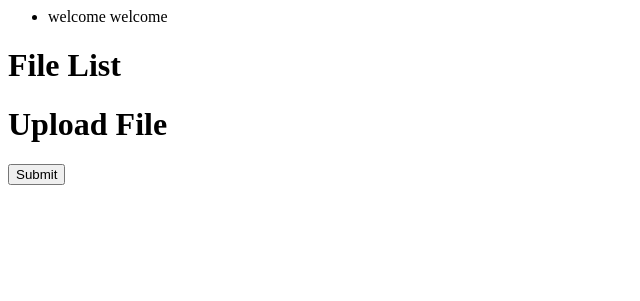
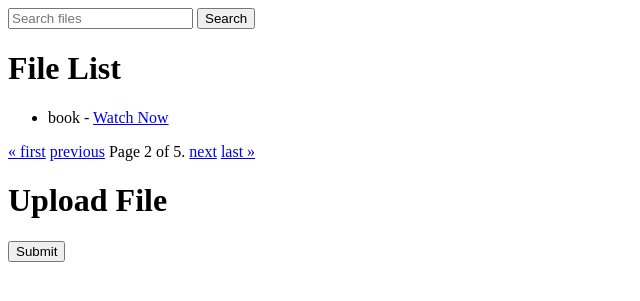
Before and after one commit to bishok2019/Django_practice, a Django app: page /cbv/files/?page=2 in a window 1280 px wide. Shown: the top 301 px of the page, without its empty margins (0-640 px from the left). Run offline with Django 5.2, Linux system fonts and the light colour scheme; data comes from the database, SQL or seed files in the repository; both versions use the stored data as it was after the commit.

Commit message:
add search and pagination

```diff
--- a/class_basesd_views/views.py
+++ b/class_basesd_views/views.py
@@ -1,11 +1,12 @@
 # views.py
 from django.http import HttpResponse
 from django.urls import reverse_lazy
-from django.views.generic import ListView,TemplateView, DetailView, CreateView, UpdateView, DeleteView
+from django.views.generic import ListView, DetailView, CreateView, UpdateView, DeleteView
 from .models import UploadedFile
 from .forms import UploadedFileForm
 from django.contrib import messages
 from django.contrib.auth.mixins import LoginRequiredMixin
+from django.core.paginator import Paginator, EmptyPage, PageNotAnInteger
 
 ####################################-View-####################################
 from django.shortcuts import render, redirect
@@ -14,11 +15,17 @@ from django.views import View
 class CustomMessageMixin:
     messages = 'Hello'
 
-    def get_context_data(self, **kwargs):
+    # def get_context_data(self, **kwargs):
+    #      context = super().get_context_data(**kwargs)
+    #      messages.info(self.request, self.messages)
+    #      return context
+
+    def get_context_data_new(self, **kwargs):
         context = kwargs
         if self.messages:
             messages.info(self.request, self.messages)
         return context
+
     # def get_context_data(self, **kwargs):
     #     context = kwargs or{}
     #     if self.messages:
@@ -33,17 +40,44 @@ class CustomMessageMixin:
 class FileView(CustomMessageMixin,LoginRequiredMixin,View):
     template_name = 'file_list.html'
     login_url = 'login'
-    messages = 'Welcome to file view'
+    paginate_by = 10
+    # paginator = Paginator()
+    messages = 'Welcome to file the view'
 
-    def get_context_data(self, **kwargs):
-        context = super().get_context_data(**kwargs)
+    def get_context_data_w(self, **kwargs):
+        context = super().get_context_data_new(**kwargs)
         return context
 
+    def paginate_queryset(self, queryset, page_number):
+        paginator = Paginator(queryset, self.paginate_by)
+        try:
+            page_obj = paginator.page(page_number)
+        except PageNotAnInteger:
+            messages.warning(self.request, "Page number is invalid. Showing the first page.")
+            page_obj = paginator.page(1)
+        except EmptyPage:
+            messages.warning(self.request, "Page number out of range. Showing the last page.")
+            page_obj = paginator.page(paginator.num_pages)
+        return page_obj
+
     def get(self, request):
-        files = UploadedFile.objects.all()
+        search_query = request.GET.get('search','')
+        if search_query:
+            files = UploadedFile.objects.filter(title__icontains=search_query)
+            messages.info(request, f"Search results for '{search_query}'")
+        else:
+            files = UploadedFile.objects.all()
+        # files = UploadedFile.objects.all()
+
+        # page_number = request.get('page') # removing GET throws: AttributeError at /cbv/fileview/ ----------->'WSGIRequest' object has no attribute 'get'
+
+        # page_number = request.GET('page') # removing get throws: TypeError at /cbv/fileview/ ----------->'QueryDict' object is not callable
+
+        page_number = request.GET.get('page')
+        page_obj = self.paginate_queryset(files, page_number)
         form = UploadedFileForm()
-        context = self.get_context_data()
-        context.update({'files': files, 'form': form})
+        context = self.get_context_data_w()
+        context.update({'files': page_obj, 'form': form, 'page_obj':page_obj, 'search_query': search_query})
         return render(request, self.template_name, context)
         # return render(request, self.template_name, context,{'files': files, 'form': form}) # render doesnot work for more than 3 arguments
 
@@ -129,13 +163,13 @@ class ModifyFile(View):
             else:
                 return render(request, 'file_form.html', {'files':files,'form': form})
 
-
 ####################################-GenericView-####################################
 class FileListView(CustomMessageMixin,ListView):
     model = UploadedFile
     template_name = 'file_list.html'
     context_object_name = 'files'
     messages = 'welcome welcome'
+    paginate_by = 1
 
 class FileDetailView(DetailView):
     model = UploadedFile
--- a/function_basesd_views/urls.py
+++ b/function_basesd_views/urls.py
@@ -1,5 +1,6 @@
 from django.urls import path
 from . import views
+from class_basesd_views.views import FileView
 
 urlpatterns = [
     path('files/', views.file_list, name='file_list_fbv'),
@@ -7,4 +8,6 @@ urlpatterns = [
     path('files/<int:file_id>/', views.file_detail, name='file_detail_fbv'),
     path('files/<int:pk>/update/', views.file_update, name='file_update_fbv'),
     path('files/<int:pk>/delete/', views.file_delete, name='file_delete_fbv'),
+    # path('fileview/', FileView.as_view(), name='file_list_view'),
+
 ]
--- a/templates/file_list.html
+++ b/templates/file_list.html
@@ -1,3 +1,4 @@
+{% include 'search.html' %}
 {% if messages %}
         <ul class="messages">
             {% for message in messages %}
@@ -15,7 +16,7 @@
         <li>{{ file.title }} - <a href="{{ file.file.url }}">Watch Now</a></li>
     {% endfor %}
 </ul>
-
+{% include 'pagination.html' %}
 <h1>Upload File</h1>
 <form method="post" enctype="multipart/form-data">
     {% csrf_token %}
--- /dev/null
+++ b/templates/pagination.html
@@ -0,0 +1,17 @@
+<div class="pagination">
+    <span class="step-links">
+        {% if page_obj.has_previous %}
+            <a href="?page=1">&laquo; first</a>
+            <a href="?page={{ page_obj.previous_page_number }}">previous</a>
+        {% endif %}
+
+        <span class="current">
+            Page {{ page_obj.number }} of {{ page_obj.paginator.num_pages }}.
+        </span>
+
+        {% if page_obj.has_next %}
+            <a href="?page={{ page_obj.next_page_number }}">next</a>
+            <a href="?page={{ page_obj.paginator.num_pages }}">last &raquo;</a>
+        {% endif %}
+    </span>
+</div>
--- /dev/null
+++ b/templates/search.html
@@ -0,0 +1,4 @@
+<form method="get" action="{% url 'file_list_view' %}">
+    <input type="text" name="search" placeholder="Search files" value="{{ request.GET.search }}">
+    <button type="submit">Search</button>
+</form>
```
Also changed, not shown: db.sqlite3, media/fbv_files/dark-red-bulb.jpg (added), 2 other files.
